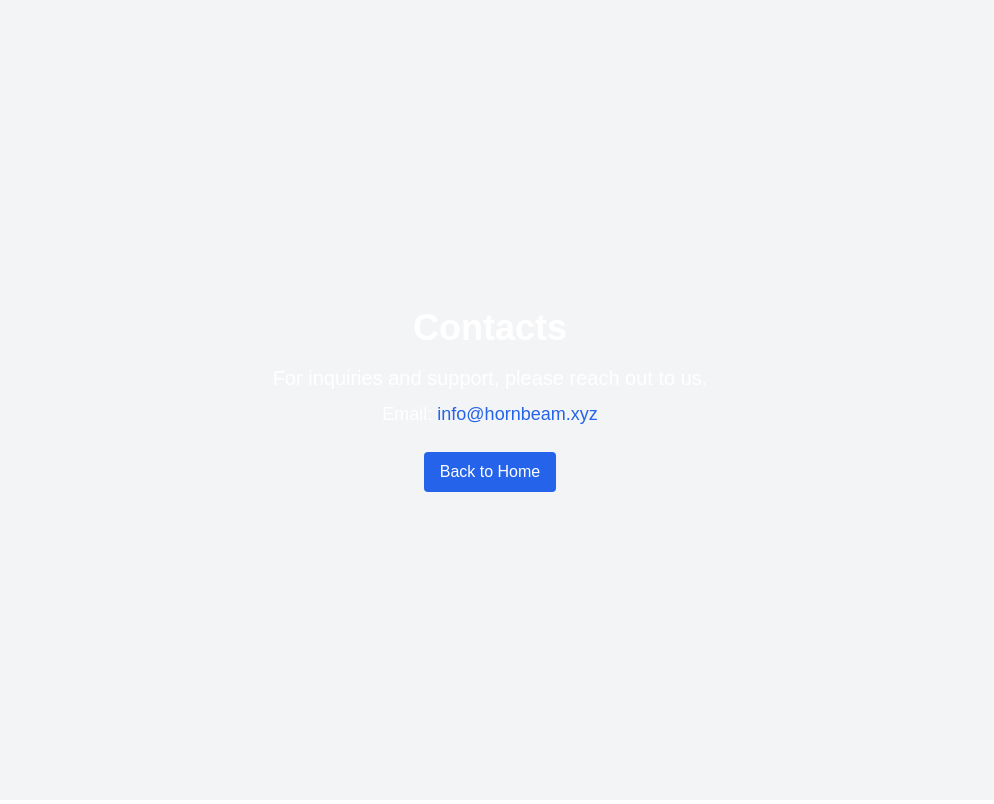
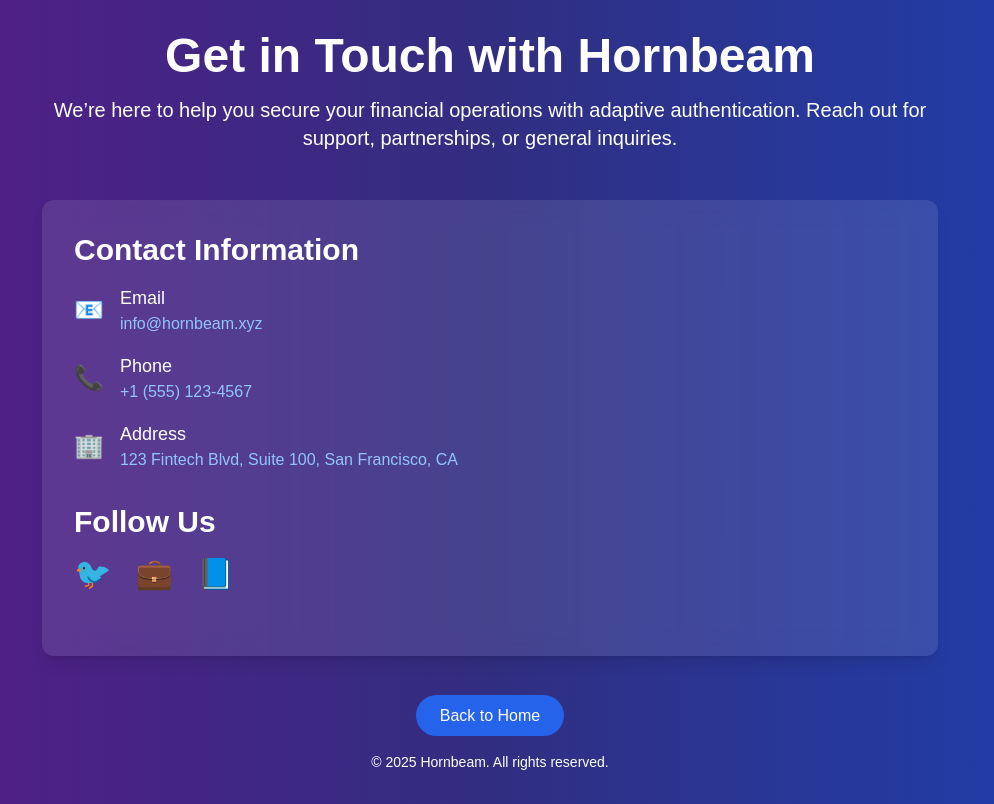
Before and after one commit to EI94/Hornbeam, a Next.js app: page /contacts in a window 1280 px wide. Shown: the whole page, without its empty margins (150-1144 px from the left). Built offline with nearby package versions, Linux system fonts and the light colour scheme.

Commit message:
Enhance Contacts page with modern UI and unified gradient design

```diff
--- a/app/contacts/page.tsx
+++ b/app/contacts/page.tsx
@@ -3,20 +3,98 @@ import Link from 'next/link';
 
 export const metadata = {
   title: 'Contacts',
-  description: 'Get in touch with Hornbeam',
+  description: 'Get in touch with Hornbeam for inquiries and support',
 };
 
 export default function ContactsPage() {
   return (
-    <div className="min-h-screen bg-gray-100 flex flex-col items-center justify-center p-8">
-      <h1 className="text-4xl font-bold mb-4">Contacts</h1>
-      <p className="text-xl mb-2">For inquiries and support, please reach out to us.</p>
-      <p className="text-lg mb-6">
-        Email: <a href="mailto:info@hornbeam.xyz" className="text-blue-600 hover:underline">info@hornbeam.xyz</a>
-      </p>
-      <Link href="/" className="bg-blue-600 text-white px-4 py-2 rounded hover:bg-blue-500 transition">
-        Back to Home
-      </Link>
+    <div className="min-h-screen bg-gradient-to-r from-purple-900 via-indigo-900 to-blue-800 text-white flex flex-col items-center p-8">
+      {/* Header */}
+      <header className="w-full max-w-4xl text-center mb-12">
+        <h1 className="text-5xl font-bold mb-4">Get in Touch with Hornbeam</h1>
+        <p className="text-xl">
+          We’re here to help you secure your financial operations with adaptive authentication.
+          Reach out for support, partnerships, or general inquiries.
+        </p>
+      </header>
+
+      {/* Main Content */}
+      <main className="w-full max-w-4xl bg-white bg-opacity-10 backdrop-blur-md rounded-xl p-8 shadow-lg">
+        {/* Contact Information */}
+        <section className="mb-8">
+          <h2 className="text-3xl font-semibold mb-4">Contact Information</h2>
+          <div className="space-y-4">
+            <div className="flex items-center">
+              <span className="text-2xl mr-4">📧</span>
+              <div>
+                <p className="text-lg font-medium">Email</p>
+                <a
+                  href="mailto:info@hornbeam.xyz"
+                  className="text-blue-300 hover:underline"
+                >
+                  info@hornbeam.xyz
+                </a>
+              </div>
+            </div>
+            <div className="flex items-center">
+              <span className="text-2xl mr-4">📞</span>
+              <div>
+                <p className="text-lg font-medium">Phone</p>
+                <p className="text-blue-300">+1 (555) 123-4567</p>
+              </div>
+            </div>
+            <div className="flex items-center">
+              <span className="text-2xl mr-4">🏢</span>
+              <div>
+                <p className="text-lg font-medium">Address</p>
+                <p className="text-blue-300">123 Fintech Blvd, Suite 100, San Francisco, CA</p>
+              </div>
+            </div>
+          </div>
+        </section>
+
+        {/* Social Media */}
+        <section className="mb-8">
+          <h2 className="text-3xl font-semibold mb-4">Follow Us</h2>
+          <div className="flex space-x-6">
+            <a
+              href="https://twitter.com/hornbeam"
+              target="_blank"
+              rel="noopener noreferrer"
+              className="text-3xl hover:text-blue-400 transition"
+            >
+              🐦
+            </a>
+            <a
+              href="https://linkedin.com/company/hornbeam"
+              target="_blank"
+              rel="noopener noreferrer"
+              className="text-3xl hover:text-blue-400 transition"
+            >
+              💼
+            </a>
+            <a
+              href="https://facebook.com/hornbeam"
+              target="_blank"
+              rel="noopener noreferrer"
+              className="text-3xl hover:text-blue-400 transition"
+            >
+              📘
+            </a>
+          </div>
+        </section>
+      </main>
+
+      {/* Footer */}
+      <footer className="w-full max-w-4xl mt-12 text-center">
+        <Link
+          href="/"
+          className="bg-blue-600 text-white px-6 py-3 rounded-full hover:bg-blue-500 transition"
+        >
+          Back to Home
+        </Link>
+        <p className="mt-6 text-sm">&copy; 2025 Hornbeam. All rights reserved.</p>
+      </footer>
     </div>
   );
 }
```
